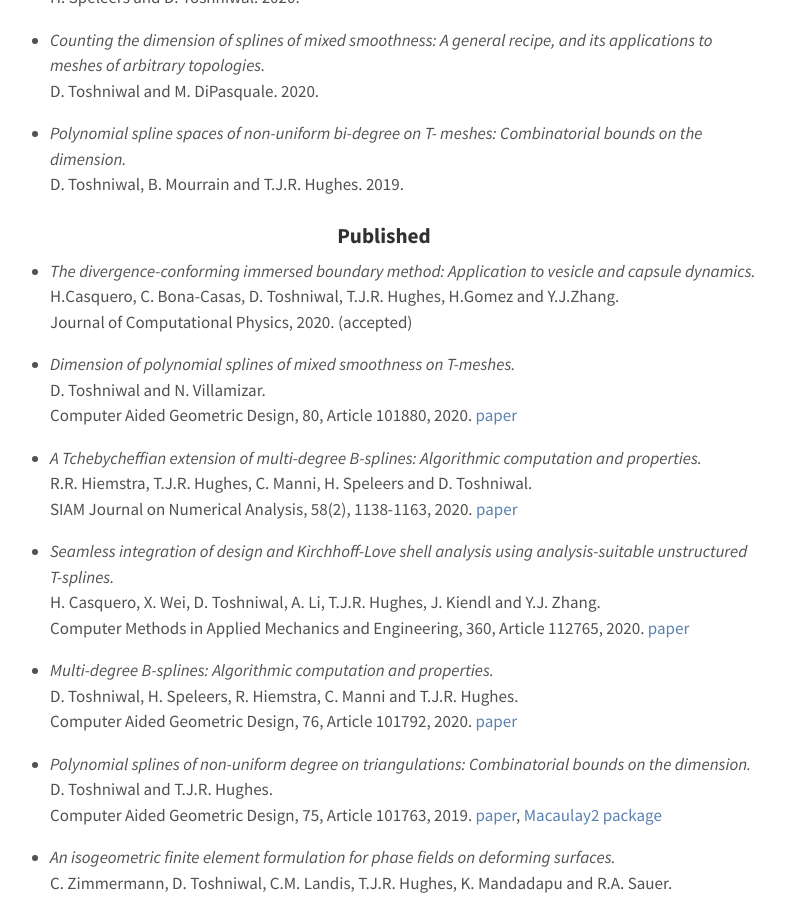
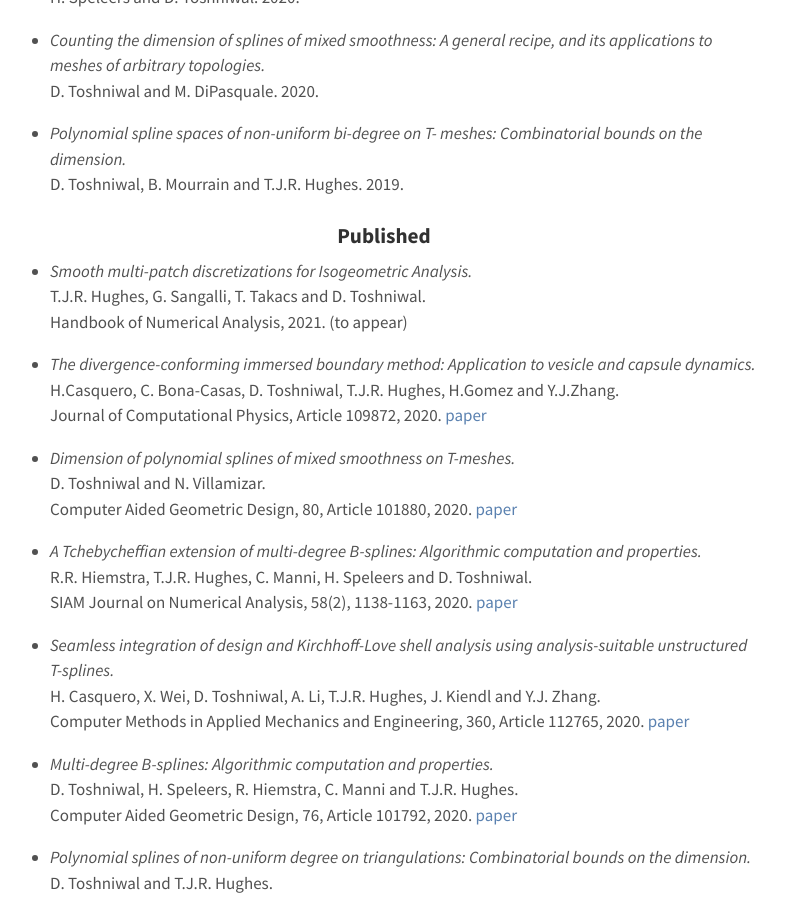
Before and after one commit to dtoshniwal/dtoshniwal.github.io, a Jekyll site: the page built from research.md, in a window 1280 px wide and 900 px high, scrolled down 1019 px. Shown: the whole window, without its empty margins (256-1041 px from the left). Built offline with Jekyll 4.4.1, drawn with Linux system fonts in a browser that asks for light colours.

Commit message:
Add Casquero referene + HNA

```diff
--- a/research.md
+++ b/research.md
@@ -53,12 +53,18 @@ D. Toshniwal, B. Mourrain and T.J.R. Hughes. 2019.
 
 <h3 align="center">Published</h3>
 
+* <i>Smooth multi-patch discretizations for Isogeometric Analysis.</i>
+<br>
+T.J.R. Hughes, G. Sangalli, T. Takacs and D. Toshniwal.
+<br>
+Handbook of Numerical Analysis, 2021. (to appear)
+
 * <i>The divergence-conforming immersed boundary method: Application to vesicle and capsule dynamics.</i>
 <br>
 H.Casquero, C. Bona-Casas, D. Toshniwal, T.J.R. Hughes, H.Gomez and Y.J.Zhang.
 <br>
-Journal of Computational Physics, 2020. (accepted)
-
+Journal of Computational Physics, Article 109872, 2020.
+[paper](https://doi.org/10.1016/j.jcp.2020.109872)
 
 * <i>Dimension of polynomial splines of mixed smoothness on T-meshes.</i>
 <br>
```
